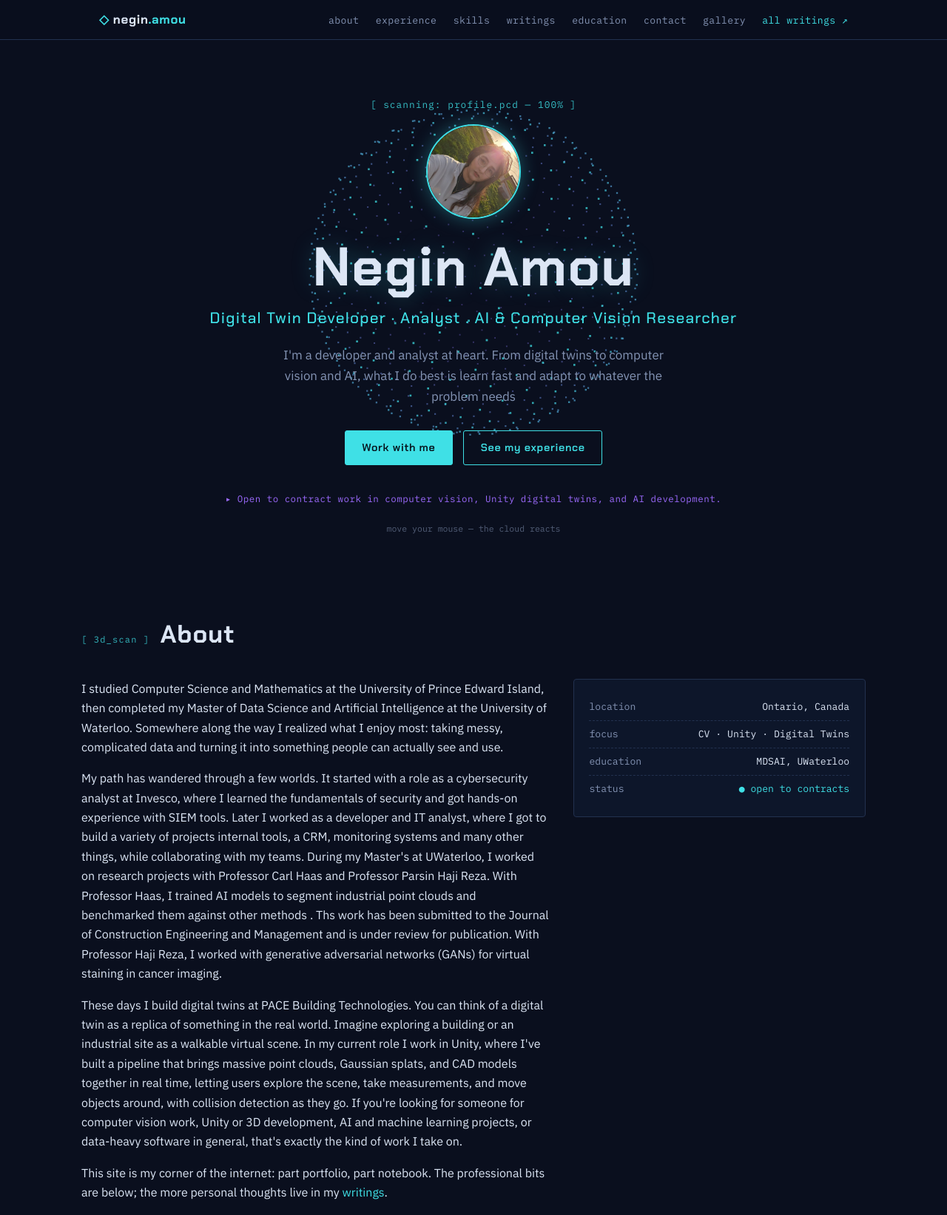
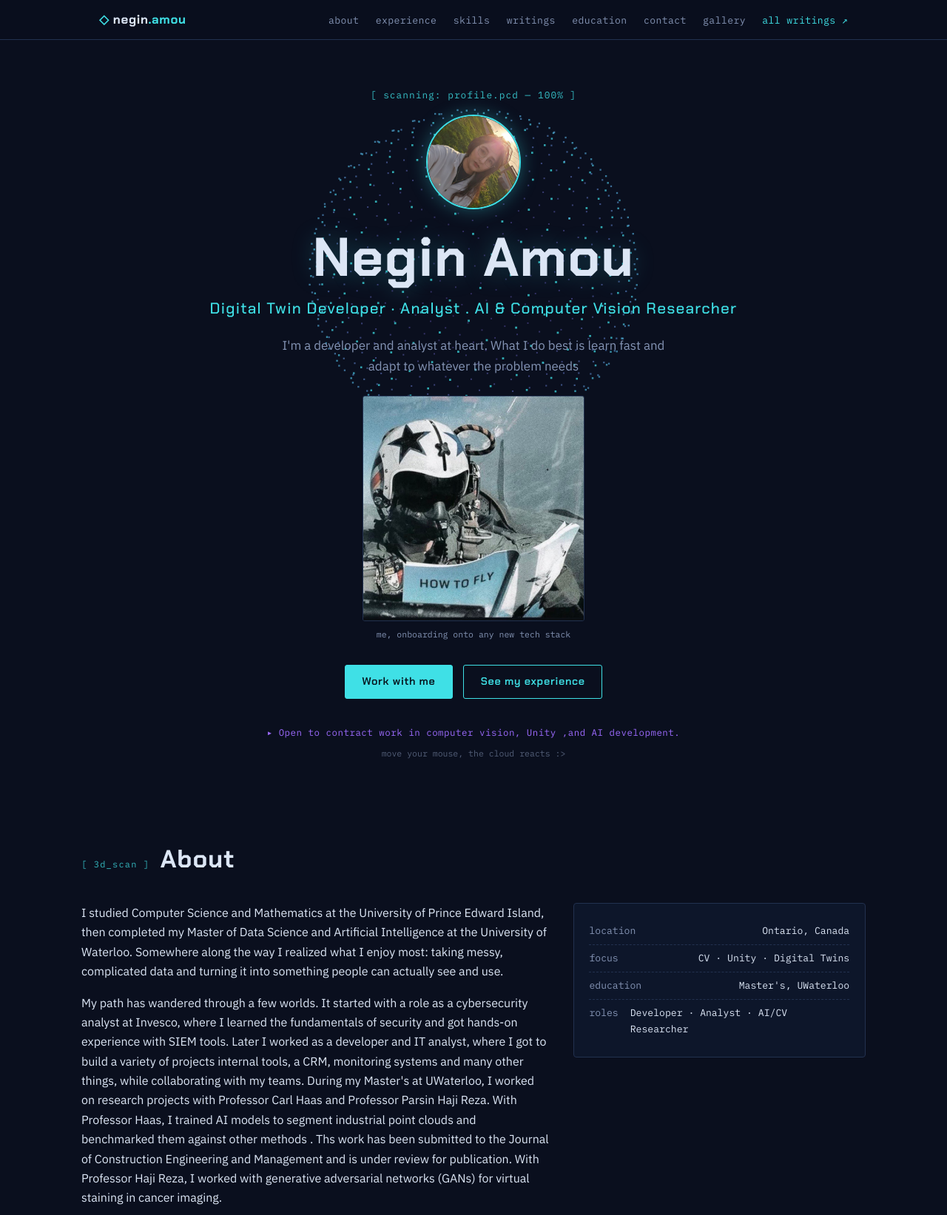
Before and after one commit to Ergopeoxy/negin-site, a Flask app: page / in a window 1280 px wide. Shown: the top 1643 px of the page at 74% size. Run offline with Flask 3, Linux system fonts and the light colour scheme.

Commit message:
updates to profile, contact, and about sections; added new meme image to gallery

```diff
--- a/content/gallery.json
+++ b/content/gallery.json
@@ -1,4 +1,5 @@
 [
   { "src": "img/gallery/ori.jpg", "caption": "My cat, chief debugging officer: Ori" },
-  { "src": "img/gallery/thorin.jpg", "caption": "My other cat, chief security officer: Thorin" }
+  { "src": "img/gallery/thorin.jpg", "caption": "My other cat, chief security officer: Thorin" },
+  { "src": "img/gallery/LearningFast.jpg", "caption": "onboarding onto any new tech stack" }
 ]
--- a/content/profile.json
+++ b/content/profile.json
@@ -1,10 +1,10 @@
 {
   "name": "Negin Amou",
   "role": "Digital Twin Developer · Analyst  . AI & Computer Vision Researcher",
-  "tagline": "I'm a developer and analyst at heart. From digital twins to computer vision and AI, what I do best is learn fast and adapt to whatever the problem needs",
+  "tagline": "I'm a developer and analyst at heart. What I do best is learn fast and adapt to whatever the problem needs",
   "location": "Ontario, Canada",
   "email": "neginamou1378@gmail.com",
-  "availability": "Open to contract work in computer vision, Unity digital twins, and AI development.",
+  "availability": "Open to contract work in computer vision,  Unity ,and AI development.",
   "social": [
     { "label": "LinkedIn", "url": "https://www.linkedin.com/in/negin-amou-1142162b1", "icon": "linkedin" },
     { "label": "GitHub", "url": "https://github.com/Ergopeoxy", "icon": "github" },
--- a/static/css/style.css
+++ b/static/css/style.css
@@ -644,3 +644,20 @@ a:hover { text-decoration: underline; }
   box-shadow: 0 0 24px rgba(63, 224, 230, 0.35);
   margin-bottom: 1.2rem;
 }
+
+/*learn fast meme*/
+.about-meme {
+  margin: 1.6rem auto 0;
+  max-width: 300px;
+}
+.about-meme img {
+  width: 100%;
+  display: block;
+  border-radius: 3px;
+  border: 1px solid var(--line);
+}
+.about-meme figcaption {
+  font-size: 0.72rem;
+  color: var(--muted);
+  margin-top: 0.5rem;
+}
--- a/templates/404.html
+++ b/templates/404.html
@@ -6,7 +6,7 @@
   <div class="section-inner section-narrow" style="text-align:center">
     <p class="mono section-label">[ error: point not found in cloud ]</p>
     <h1 class="post-title">404</h1>
-    <p>This page doesn't exist — or hasn't been scanned yet.</p>
+    <p>This page doesn't exist or hasn't been scanned yet.</p>
     <p class="section-more"><a class="btn btn-primary" href="{{ url_for('index') }}">Back home</a></p>
   </div>
 </section>
--- a/templates/index.html
+++ b/templates/index.html
@@ -18,13 +18,21 @@
       <h1 class="hero-name">{{ profile.name }}</h1>
       <p class="hero-role">{{ profile.role }}</p>
       <p class="hero-tagline">{{ profile.tagline }}</p>
+
+       <figure class="about-meme hero-meme">
+        <img src="{{ url_for('static', filename='img/gallery/LearningFast.jpg') }}"
+             alt="Fighter pilot mid-flight reading a manual titled How to Fly"
+             loading="lazy">
+        <figcaption class="mono">me, onboarding onto any new tech stack</figcaption>
+      </figure>
+
       <div class="hero-actions">
         <a class="btn btn-primary" href="#contact">Work with me</a>
         <a class="btn btn-ghost" href="#experience">See my experience</a>
       </div>
       <p class="hero-availability mono">▸ {{ profile.availability }}</p>
     </div>
-    <p class="hero-hint mono" aria-hidden="true">move your mouse — the cloud reacts</p>
+    <p class="hero-hint mono" aria-hidden="true">move your mouse,  the cloud reacts  :> </p>
   </section>
 
   <!-- ================================================== modular sections -->
--- a/templates/sections/about.html
+++ b/templates/sections/about.html
@@ -40,8 +40,8 @@
       <div class="about-panel mono">
         <div class="panel-row"><span class="panel-key">location</span><span>{{ profile.location }}</span></div>
         <div class="panel-row"><span class="panel-key">focus</span><span>CV · Unity · Digital Twins</span></div>
-        <div class="panel-row"><span class="panel-key">education</span><span>MDSAI, UWaterloo</span></div>
-        <div class="panel-row"><span class="panel-key">status</span><span class="status-open">● open to contracts</span></div>
+        <div class="panel-row"><span class="panel-key">education</span><span>Master's, UWaterloo</span></div>
+        <div class="panel-row"><span class="panel-key">roles</span><span>Developer · Analyst · AI/CV Researcher</span></div>
       </div>
     </div>
   </div>
--- a/templates/sections/contact.html
+++ b/templates/sections/contact.html
@@ -4,8 +4,9 @@
     <div class="contact-card card">
       <p class="contact-lede">{{ profile.availability }}</p>
       <p>
-        Whether it's a Unity digital-twin build, a point-cloud processing pipeline,
-        or a computer-vision research problem — I'd love to hear about it.
+  Whether you're hiring for a developer or analyst role, or need help with a specific project like a Unity application,
+   a point-cloud processing pipeline, a machine learning model, or a computer-vision research problem,
+  I'd love to hear about it.
       </p>
       <div class="hero-actions">
         <a class="btn btn-primary" href="mailto:{{ profile.email }}">{{ profile.email }}</a>
```
Also changed, not shown: content/meta.json (added, +35 -0 lines), static/img/gallery/LearningFast.jpg (added).
